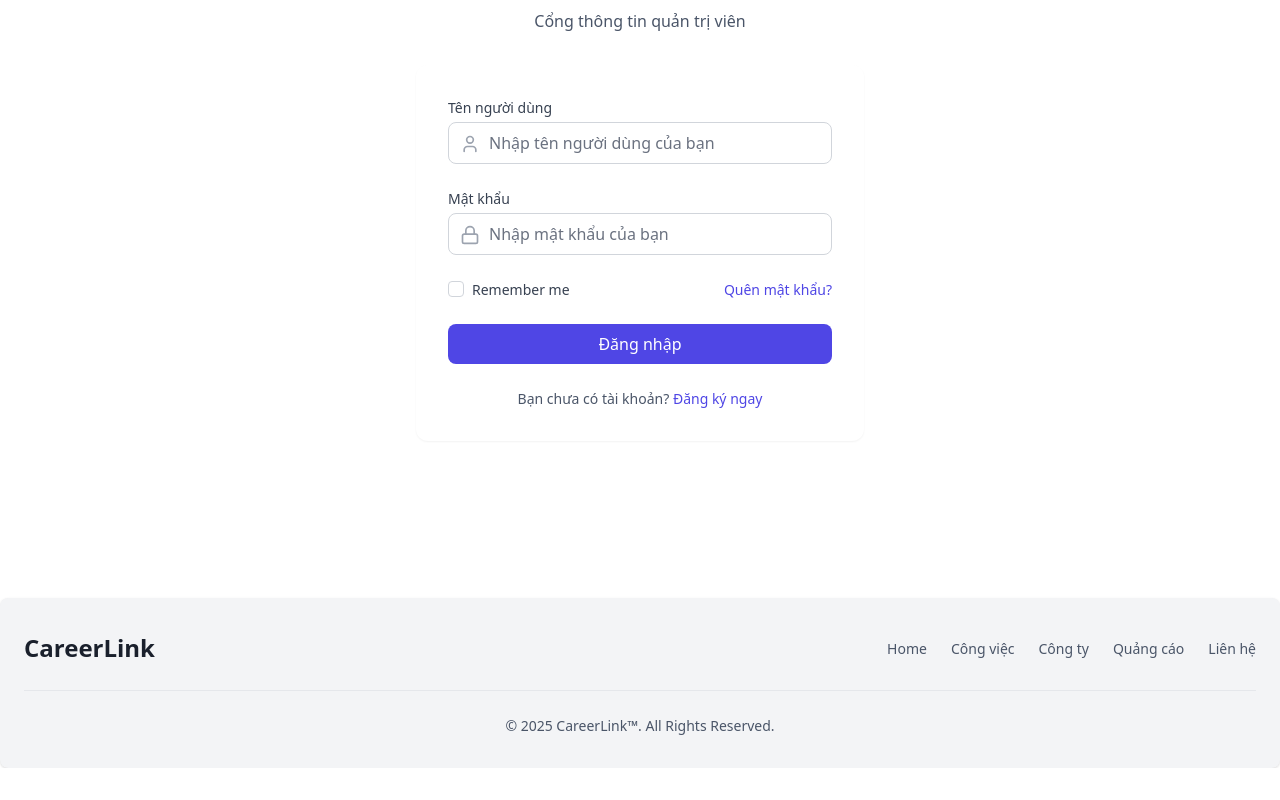
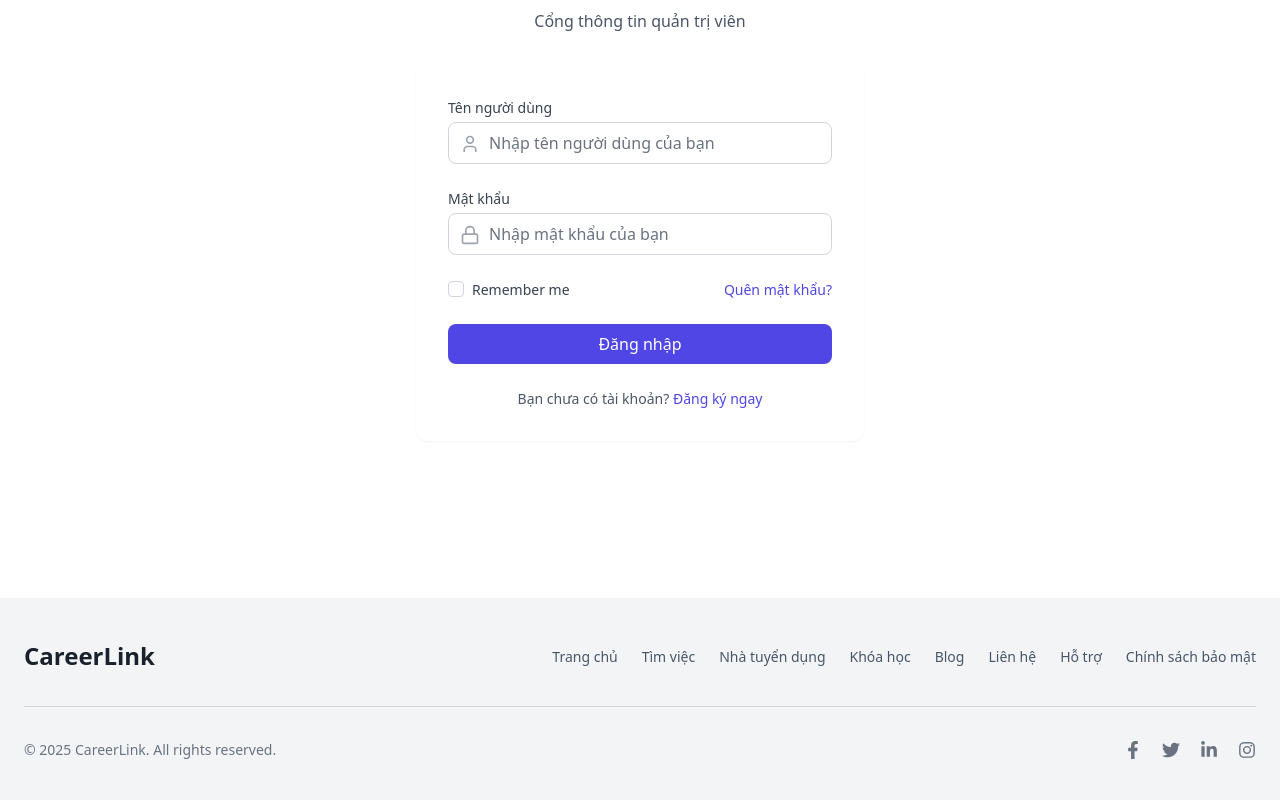
Before and after one commit to Hieu04203/NgoQuangHieu_DATN, a React (Create React App) app in the folder CarrerLink-frontend/frontend/: page /admin-auth in a window 1280 px wide. Shown: the part 234-1034 px from the top of the page. Before the commit the page ends 1002 px from the top, so only its background shows below. Built offline with nearby package versions, Linux system fonts and the light colour scheme.

Commit message:
update forgot password

```diff
--- a/CarrerLink-frontend/frontend/src/components/Footer/Footer.jsx
+++ b/CarrerLink-frontend/frontend/src/components/Footer/Footer.jsx
@@ -1,36 +1,44 @@
 import React from 'react';
+import { FaFacebookF, FaTwitter, FaLinkedinIn, FaInstagram } from 'react-icons/fa';
 
 const Footer = () => {
     return (
-        <footer className="bg-gray-100 rounded-lg shadow dark:bg-gray-900 mt-8">
-            <div className="w-full max-w-screen-xl mx-auto px-6 py-8">
-                <div className="sm:flex sm:items-center sm:justify-between">
-                    <a href="/" className="flex items-center mb-4 sm:mb-0 space-x-3 rtl:space-x-reverse">
-                        <span className="text-2xl font-semibold text-gray-800 dark:text-white">CareerLink</span>
+        <footer className="bg-gray-100 dark:bg-gray-900 mt-8">
+            <div className="max-w-screen-xl mx-auto px-6 py-10">
+                <div className="flex flex-col sm:flex-row sm:justify-between sm:items-center">
+                    <a href="/" className="text-2xl font-bold text-gray-800 dark:text-white mb-4 sm:mb-0">
+                        CareerLink
                     </a>
-                    <ul className="flex flex-wrap items-center mb-6 text-sm font-medium text-gray-600 sm:mb-0 dark:text-gray-400">
-                        <li>
-                            <a href="/" className="hover:underline me-4 md:me-6">Home</a>
-                        </li>
-                        <li>
-                            <a href="/jobs" className="hover:underline me-4 md:me-6">Công việc</a>
-                        </li>
-                        <li>
-                            <a href="/employer" className="hover:underline me-4 md:me-6">Công ty</a>
-                        </li>
-                        <li>
-                            <a href="/courses" className="hover:underline me-4 md:me-6">Quảng cáo</a>
-                        </li>
-                        <li>
-                            <a href="/contact" className="hover:underline">Liên hệ</a>
-                        </li>
+                    <ul className="flex flex-wrap space-x-6 text-gray-600 dark:text-gray-400 text-sm font-medium">
+                        <li><a href="/" className="hover:text-indigo-600 dark:hover:text-indigo-400">Trang chủ</a></li>
+                        <li><a href="/jobs" className="hover:text-indigo-600 dark:hover:text-indigo-400">Tìm việc</a></li>
+                        <li><a href="/employer" className="hover:text-indigo-600 dark:hover:text-indigo-400">Nhà tuyển dụng</a></li>
+                        <li><a href="/courses" className="hover:text-indigo-600 dark:hover:text-indigo-400">Khóa học</a></li>
+                        <li><a href="/blog" className="hover:text-indigo-600 dark:hover:text-indigo-400">Blog</a></li>
+                        <li><a href="/contact" className="hover:text-indigo-600 dark:hover:text-indigo-400">Liên hệ</a></li>
+                        <li><a href="/support" className="hover:text-indigo-600 dark:hover:text-indigo-400">Hỗ trợ</a></li>
+                        <li><a href="/privacy-policy" className="hover:text-indigo-600 dark:hover:text-indigo-400">Chính sách bảo mật</a></li>
                     </ul>
                 </div>
-                <hr className="my-6 border-gray-200 sm:mx-auto dark:border-gray-700" />
-                <div className="text-center">
-                    <span className="block text-sm text-gray-600 dark:text-gray-400">
-                        © 2025 <a href="/" className="hover:underline">CareerLink™</a>. All Rights Reserved.
-                    </span>
+
+                <hr className="my-8 border-gray-300 dark:border-gray-700" />
+
+                <div className="flex flex-col sm:flex-row sm:justify-between items-center text-gray-500 dark:text-gray-400 text-sm space-y-4 sm:space-y-0">
+                    <p>© 2025 CareerLink. All rights reserved.</p>
+                    <div className="flex space-x-5">
+                        <a href="https://facebook.com" aria-label="Facebook" className="hover:text-indigo-600 dark:hover:text-indigo-400">
+                            <FaFacebookF size={18} />
+                        </a>
+                        <a href="https://twitter.com" aria-label="Twitter" className="hover:text-indigo-600 dark:hover:text-indigo-400">
+                            <FaTwitter size={18} />
+                        </a>
+                        <a href="https://linkedin.com" aria-label="LinkedIn" className="hover:text-indigo-600 dark:hover:text-indigo-400">
+                            <FaLinkedinIn size={18} />
+                        </a>
+                        <a href="https://instagram.com" aria-label="Instagram" className="hover:text-indigo-600 dark:hover:text-indigo-400">
+                            <FaInstagram size={18} />
+                        </a>
+                    </div>
                 </div>
             </div>
         </footer>
--- a/CarrerLink-frontend/frontend/src/pages/AdminAuth.jsx
+++ b/CarrerLink-frontend/frontend/src/pages/AdminAuth.jsx
@@ -40,7 +40,7 @@ const AdminAuth = () => {
                 const adminResponse = await getAdminByUserId(extractUsernameFromToken(response.token)); // Assuming response contains userId
 
                 if (!adminResponse.success || !adminResponse.data) {
-                    throw new Error('Không được chấp thuận cho hệ thống'+adminResponse.success+extractUsernameFromToken(response.token));
+                    throw new Error('Không được chấp thuận cho hệ thống' + adminResponse.success + extractUsernameFromToken(response.token));
                 }
 
                 if (adminResponse.data.status) {
@@ -91,10 +91,10 @@ const AdminAuth = () => {
                     <form className="space-y-6" onSubmit={handleSubmit}>
                         <div>
                             <label htmlFor="username" className="block text-sm font-medium text-gray-700 mb-1">
-                            Tên người dùng
+                                Tên người dùng
                             </label>
                             <div className="relative">
-                                <User className="absolute left-3 top-3 h-5 w-5 text-gray-400"/>
+                                <User className="absolute left-3 top-3 h-5 w-5 text-gray-400" />
                                 <input
                                     id="username"
                                     name="username"
@@ -110,10 +110,10 @@ const AdminAuth = () => {
 
                         <div>
                             <label htmlFor="password" className="block text-sm font-medium text-gray-700 mb-1">
-                            Mật khẩu
+                                Mật khẩu
                             </label>
                             <div className="relative">
-                                <Lock className="absolute left-3 top-3 h-5 w-5 text-gray-400"/>
+                                <Lock className="absolute left-3 top-3 h-5 w-5 text-gray-400" />
                                 <input
                                     id="password"
                                     name="password"
@@ -140,9 +140,9 @@ const AdminAuth = () => {
                             </div>
 
                             <div className="text-sm">
-                                <a href="#" className="font-medium text-indigo-600 hover:text-indigo-500">
-                                Quên mật khẩu?
-                                </a>
+                                <Link to="/forgot-password" className="font-medium text-indigo-600 hover:text-indigo-500">
+                                    Quên mật khẩu?
+                                </Link>
                             </div>
                         </div>
 
@@ -156,9 +156,9 @@ const AdminAuth = () => {
 
                     <div className="mt-6 text-center">
                         <p className="text-sm text-gray-600">
-                        Bạn chưa có tài khoản?{" "}
+                            Bạn chưa có tài khoản?{" "}
                             <Link to="/admin-register" className="font-medium text-indigo-600 hover:text-indigo-500">
-                            Đăng ký ngay
+                                Đăng ký ngay
                             </Link>
                         </p>
                     </div>
--- a/CarrerLink-frontend/frontend/src/pages/StudentAuth.jsx
+++ b/CarrerLink-frontend/frontend/src/pages/StudentAuth.jsx
@@ -58,7 +58,7 @@ const StudentAuth = () => {
                     <form className="space-y-6" onSubmit={handleSubmit}>
                         <div>
                             <label htmlFor="username" className="block text-sm font-medium text-gray-700 mb-1">
-                            Tên người dùng
+                                Tên người dùng
                             </label>
                             <div className="relative">
                                 <User className="absolute left-3 top-3 h-5 w-5 text-gray-400" />
@@ -77,7 +77,7 @@ const StudentAuth = () => {
 
                         <div>
                             <label htmlFor="password" className="block text-sm font-medium text-gray-700 mb-1">
-                            Mật khẩu
+                                Mật khẩu
                             </label>
                             <div className="relative">
                                 <Lock className="absolute left-3 top-3 h-5 w-5 text-gray-400" />
@@ -109,10 +109,11 @@ const StudentAuth = () => {
                             </div>
 
                             <div className="text-sm">
-                                <a href="#" className="font-medium text-indigo-600 hover:text-indigo-500">
-                                Quên mật khẩu?
-                                </a>
+                                <Link to="/forgot-password" className="font-medium text-indigo-600 hover:text-indigo-500">
+                                    Quên mật khẩu?
+                                </Link>
                             </div>
+
                         </div>
 
                         <button
@@ -125,9 +126,9 @@ const StudentAuth = () => {
 
                     <div className="mt-6 text-center">
                         <p className="text-sm text-gray-600">
-                        Bạn chưa có tài khoản?{" "}
+                            Bạn chưa có tài khoản?{" "}
                             <Link to="/student-register" className="font-medium text-indigo-600 hover:text-indigo-500">
-                            Đăng ký ngay
+                                Đăng ký ngay
                             </Link>
                         </p>
                     </div>
```
Also changed, not shown: CarrerLink-frontend/frontend/src/App.js (+19 -7 lines), CarrerLink-frontend/frontend/src/pages/CompanyAuth.jsx (+18 -18 lines).
